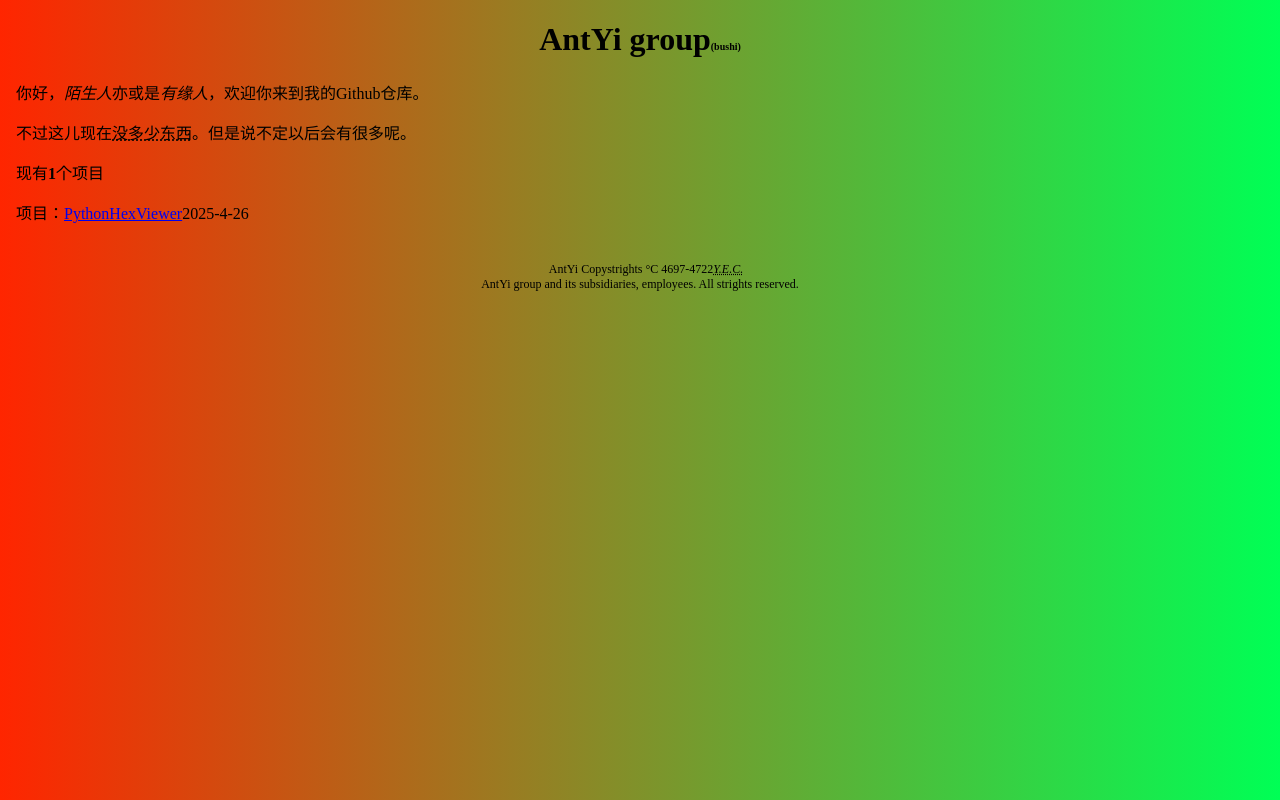
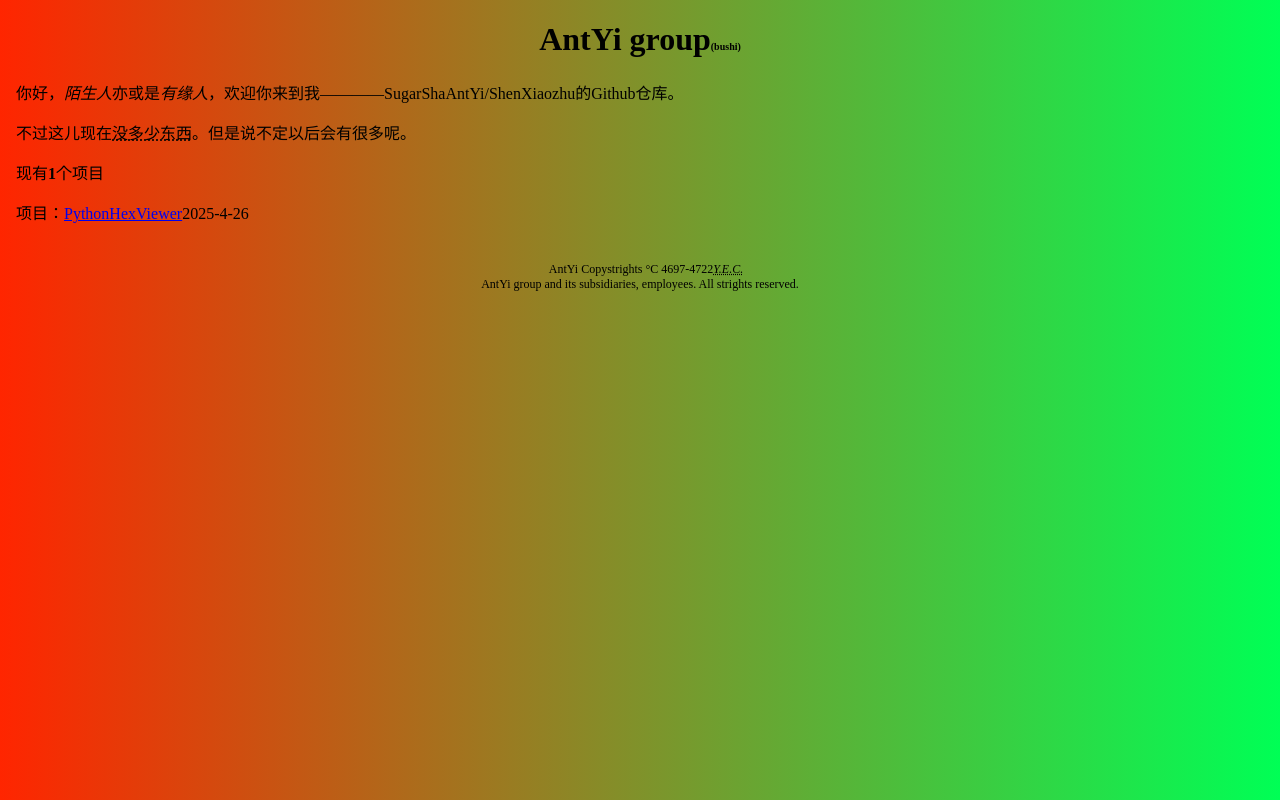
Before and after one commit to SugarShaAYi/SugarShaAYi, a plain HTML site: page index.html in a window 1280 px wide. Drawn offline with Linux system fonts and the light colour scheme.

Commit message:
Update index.html

```diff
--- a/index.html
+++ b/index.html
@@ -10,7 +10,7 @@
 </head>
 <body>
 	<h1 class="centered-title">AntYi group<span style="font-size: 10px;">(bushi)</span></h1>
-	<p>你好，<em>陌生人</em>亦或是<em>有缘人</em>，欢迎你来到我的Github仓库。</p>
+	<p>你好，<em>陌生人</em>亦或是<em>有缘人</em>，欢迎你来到我————SugarShaAntYi/ShenXiaozhu的Github仓库。</p>
 	<p>不过这儿现在<abbr title="不算这个类似index的玩意儿的话">没多少东西</abbr>。但是说不定以后会有很多呢。</p>
 	<p>现有<b>1</b>个项目</p>
 	<p>项目：<a href="./PyHexViewer/tree/main">PythonHexViewer</a>2025-4-26</p>
```
